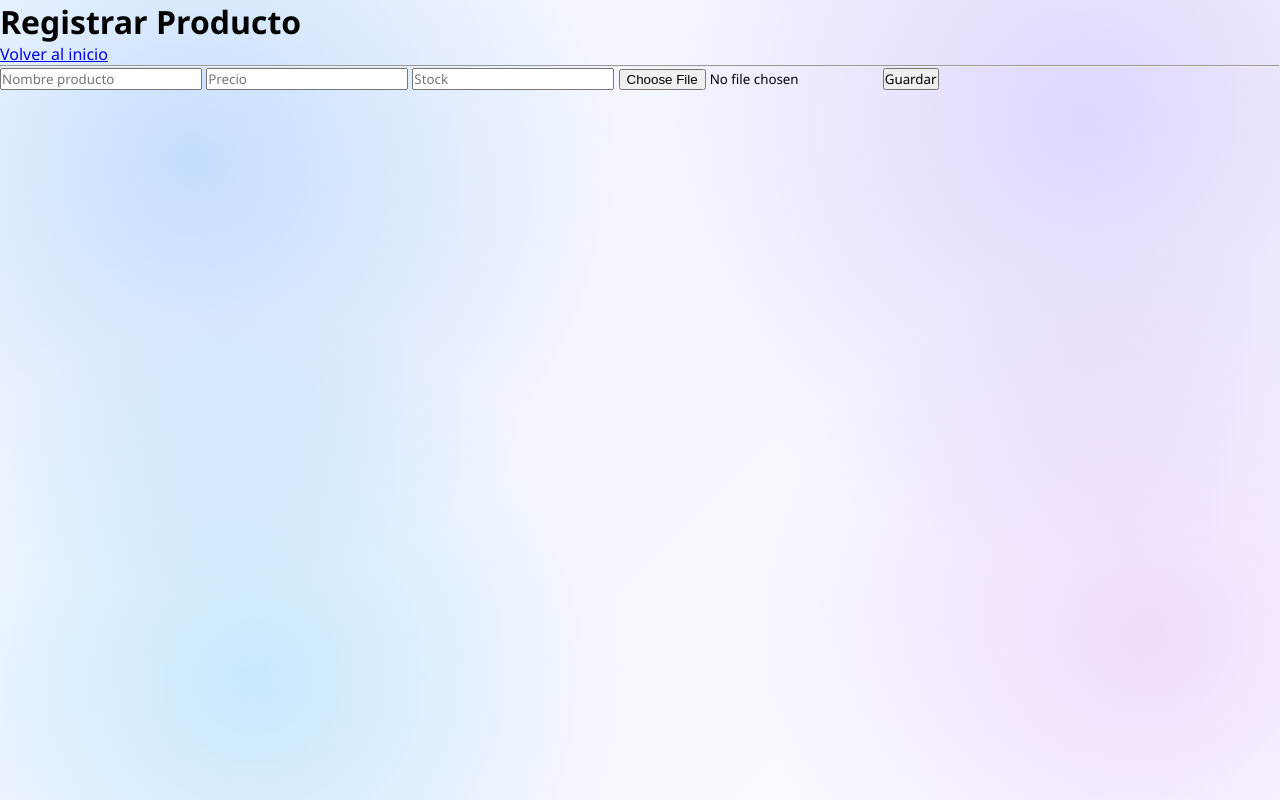
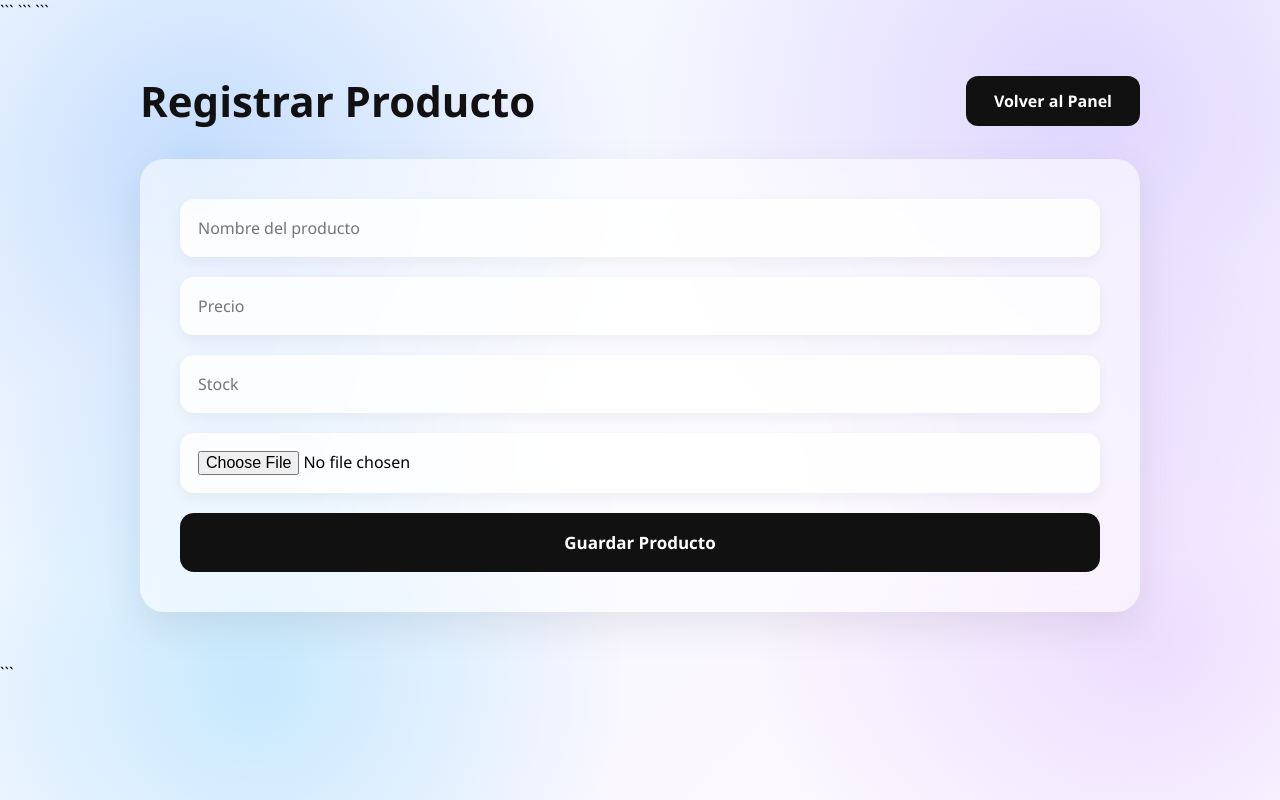
Before and after one commit to Yhulianx/tiendapython, a Flask app: page /registrar-producto in a window 1280 px wide. Run offline with Flask 3, Linux system fonts and the light colour scheme; the visitor is signed in with stand-in values (Sample User, id 1).

Commit message:
eduuuuuuuuuuuuuuuuuuuuuuuuu

````diff
--- a/static/style.css
+++ b/static/style.css
@@ -751,3 +751,77 @@ tr:hover{
     object-fit:cover;
     border-radius:10px;
 }
+/* ================= REGISTRAR PRODUCTO ================= */
+
+.registro-container{
+width:90%;
+max-width:1000px;
+margin:50px auto;
+}
+
+.registro-header{
+display:flex;
+justify-content:space-between;
+align-items:center;
+margin-bottom:30px;
+}
+
+.registro-header h1{
+font-size:42px;
+color:#111;
+}
+
+.registro-card{
+background:rgba(255,255,255,0.55);
+backdrop-filter:blur(20px);
+border-radius:24px;
+padding:40px;
+box-shadow:0 15px 40px rgba(0,0,0,.08);
+}
+
+.registro-card form{
+display:flex;
+flex-direction:column;
+gap:20px;
+}
+
+.registro-card input{
+width:100%;
+padding:18px;
+border:none;
+border-radius:14px;
+background:rgba(255,255,255,0.8);
+font-size:16px;
+box-shadow:0 5px 15px rgba(0,0,0,.05);
+}
+
+.registro-card input:focus{
+outline:none;
+transform:scale(1.01);
+}
+
+.registro-card button{
+padding:18px;
+border:none;
+border-radius:14px;
+background:#111;
+color:white;
+font-size:17px;
+font-weight:600;
+cursor:pointer;
+transition:.3s;
+}
+
+.registro-card button:hover{
+background:#222;
+transform:translateY(-3px);
+}
+
+.mensaje-exito{
+background:#d1fae5;
+color:#065f46;
+padding:15px;
+border-radius:12px;
+margin-bottom:20px;
+font-weight:600;
+}
--- a/templates/registrar_producto.html
+++ b/templates/registrar_producto.html
@@ -1,38 +1,91 @@
 <!DOCTYPE html>
-<html>
+
+<html lang="es">
+
 <head>
-    <title>Registrar Producto</title>
-    <link rel="stylesheet" href="{{ url_for('static', filename='style.css') }}">
+
+```
+<meta charset="UTF-8">
+
+<meta name="viewport" content="width=device-width, initial-scale=1.0">
+
+<title>Registrar Producto | TECH Zone</title>
+
+<link rel="stylesheet"
+      href="{{ url_for('static', filename='style.css') }}">
+```
+
 </head>
+
 <body>
+
+```
+<div class="registro-container">
+
+    <div class="registro-header">
 
         <h1>Registrar Producto</h1>
 
-    <a href="panel_admin.html">Volver al inicio</a>
+        <a href="/panel-admin" class="btn-volver">
+            Volver al Panel
+        </a>
 
-    <hr>
+    </div>
+
+    <div class="registro-card">
 
         {% with mensajes = get_flashed_messages() %}
             {% if mensajes %}
                 {% for mensaje in mensajes %}
-                <p>{{ mensaje }}</p>
+                    <div class="mensaje-exito">
+                        {{ mensaje }}
+                    </div>
                 {% endfor %}
             {% endif %}
         {% endwith %}
 
-    <form action="/guardar" method="POST" enctype="multipart/form-data">
+        <form action="/guardar"
+              method="POST"
+              enctype="multipart/form-data">
 
-        <input type="text" name="nombre" placeholder="Nombre producto" required>
+            <input
+                type="text"
+                name="nombre"
+                placeholder="Nombre del producto"
+                required
+            >
 
-        <input type="number" step="0.01" name="precio" placeholder="Precio" required>
+            <input
+                type="number"
+                step="0.01"
+                name="precio"
+                placeholder="Precio"
+                required
+            >
 
-        <input type="number" name="stock" placeholder="Stock" required>
+            <input
+                type="number"
+                name="stock"
+                placeholder="Stock"
+                required
+            >
 
-        <input type="file" name="imagen">
+            <input
+                type="file"
+                name="imagen"
+            >
 
-        <button type="submit">Guardar</button>
+            <button type="submit">
+                Guardar Producto
+            </button>
 
         </form>
 
+    </div>
+
+</div>
+```
+
 </body>
+
 </html>
````
Lines whose indentation alone changed are shown as unchanged.
